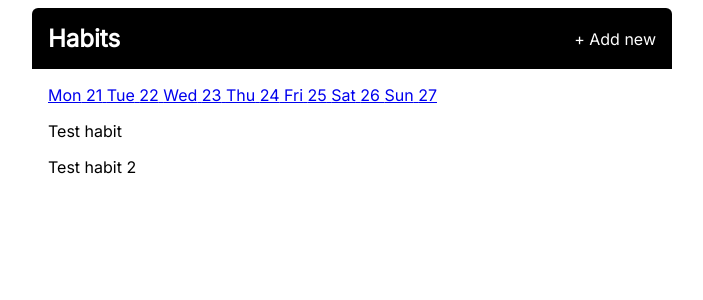
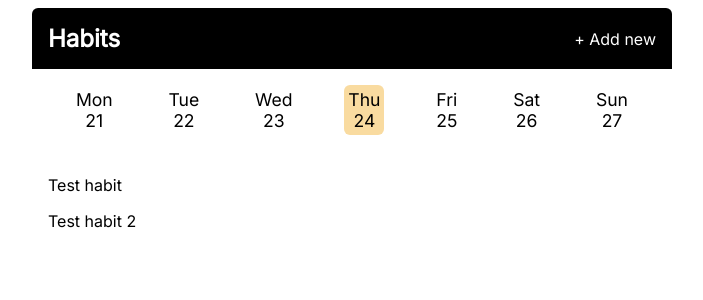
Before and after one commit to jaques67/Habit-Tracker, a Flask app: page /?date=2023-08-24 in a window 1280 px wide. Shown: the top 300 px of the page, without its empty margins (288-991 px from the left). Run offline with Flask 3, Linux system fonts and the light colour scheme.

Commit message:
Styling the date navigation
Added styling to the date fields to enhance the look of the dates.
Dates will be hidden/shown due to the size of the device it is shown on.

```diff
--- a/static/css/main.css
+++ b/static/css/main.css
@@ -72,3 +72,54 @@ body {
     padding: 0.5rem 2.5rem;
     align-self: flex-end;
 }
+
+.dates {
+    display: flex;
+    justify-content: space-around;
+    color: #000;
+    font-size: 1.1rem;
+    margin-bottom: 2.5rem;
+}
+
+.dates__link {
+    color: inherit;
+    text-decoration: none;
+    outline: none;
+    padding: 0.25rem;
+    border-radius: 6px;
+}
+
+.dates__link--current {
+    background-color: #f9dba0;
+}
+
+.dates__link:not(.dates__link--current):hover {
+    background: #e5e5e5;
+}
+
+.date {
+    display: flex;
+    flex-direction: column;
+    align-items: center;
+}
+
+.dates__link:first-of-type,
+.dates__link:last-of-type,
+.dates__link:nth-of-type(2),
+.dates__link:nth-last-of-type(2) {
+    display: none;
+}
+
+@media screen and (min-width: 25rem) {
+    .dates__link:nth-of-type(2),
+    .dates__link:nth-last-of-type(2) {
+        display: block;
+    }
+}
+
+@media screen and (min-width: 35rem) {
+    .dates__link:first-of-type,
+    .dates__link:last-of-type {
+        display: block;
+    }
+}
```
